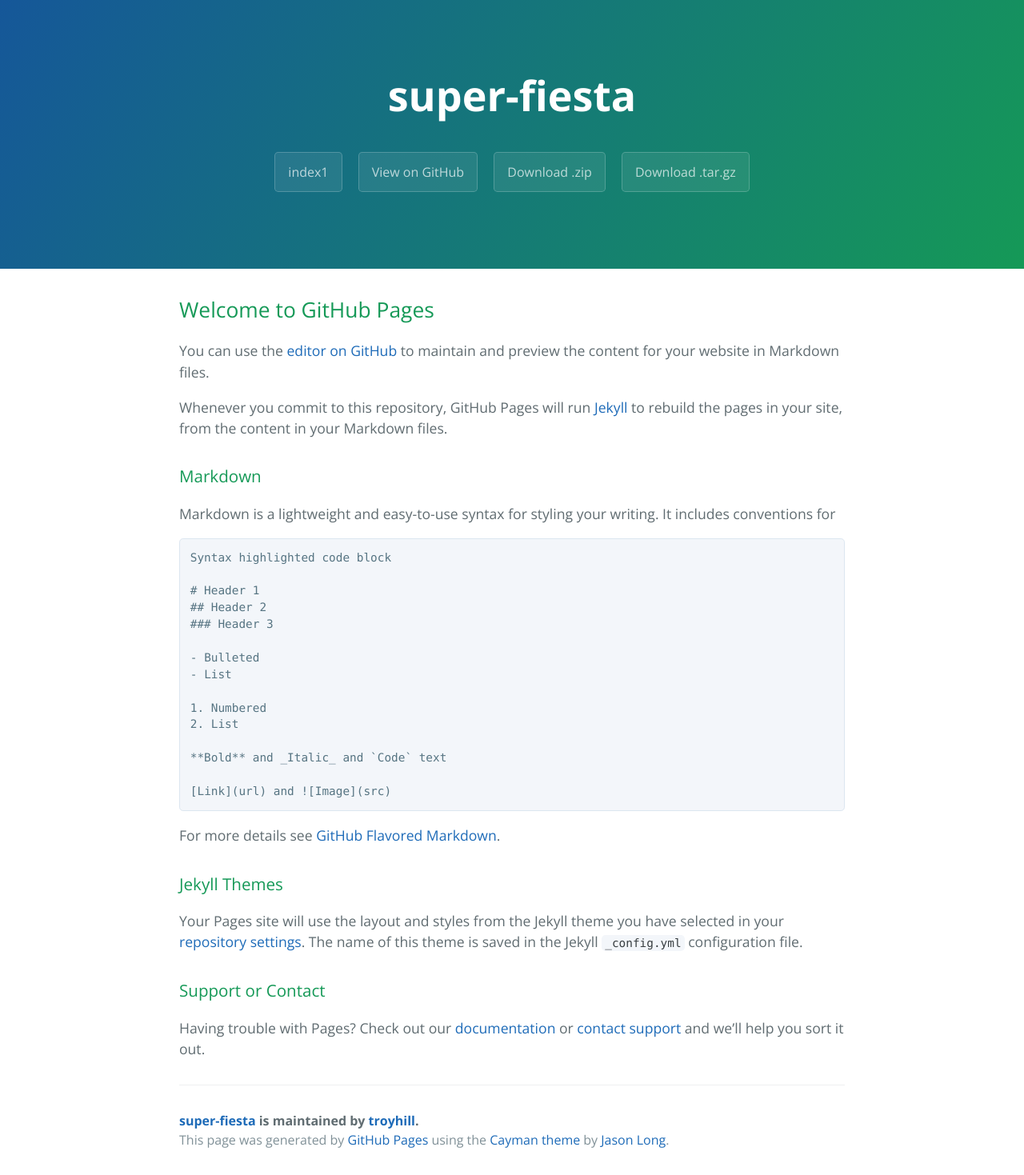
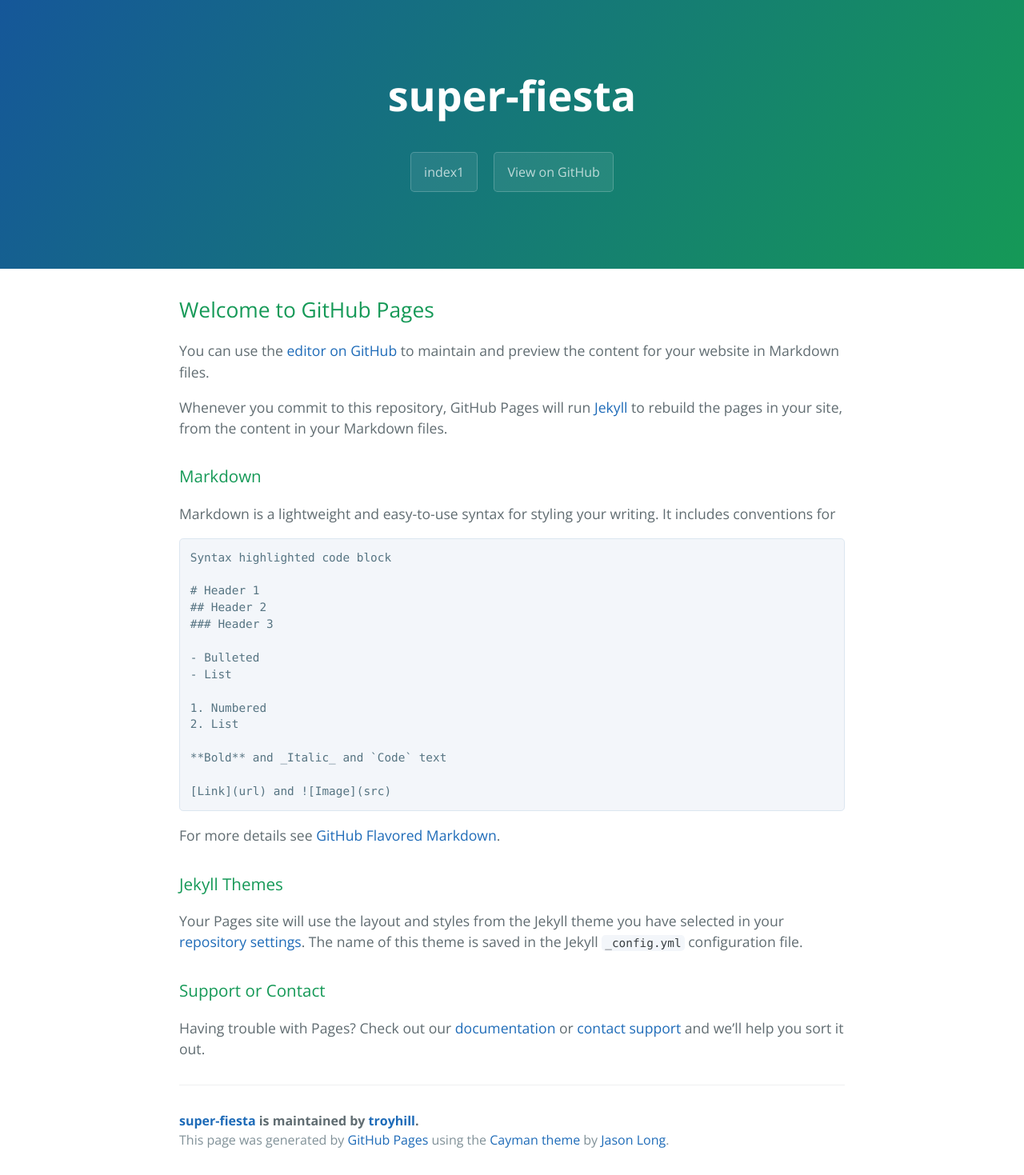
Before and after one commit to troyhill/super-fiesta, a Jekyll site: the page built from docs/index.md, in a window 1280 px wide. Shown: the whole page at 80% size. Built offline with Jekyll 4.4.1, drawn with Linux system fonts in a browser that asks for light colours.

Commit message:
Update template.html

```diff
--- a/docs/_layouts/template.html
+++ b/docs/_layouts/template.html
@@ -17,8 +17,6 @@
         <a href= {{ page.filename }} class="btn">{{ page.title }}</a>
       {% endfor %}
       <a href="https://github.com/troyhill/super-fiesta" class="btn">View on GitHub</a>
-      <a href="https://github.com/troyhill/super-fiesta/zipball/master" class="btn">Download .zip</a>
-      <a href="https://github.com/troyhill/super-fiesta/tarball/master" class="btn">Download .tar.gz</a>
     </section>
 
     <section class="main-content">
```
